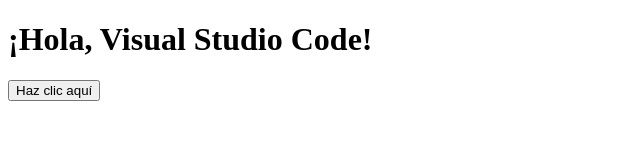
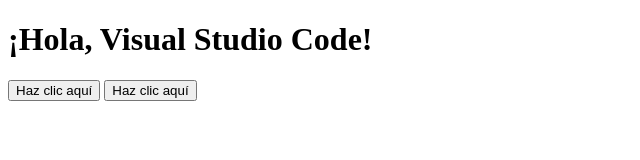
Before and after one commit to JhoanDML/PRUEBA, a plain HTML site: page index.html in a window 1280 px wide. Shown: the whole page, without its empty margins (0-640 px from the left). Drawn offline with Linux system fonts and the light colour scheme.

```diff
--- a/index.html
+++ b/index.html
@@ -8,6 +8,8 @@
 <body>
     <h1>¡Hola, Visual Studio Code!</h1>
     <button onclick="mostrarMensaje()">Haz clic aquí</button>
+    <button onclick="mostrarMensaje()">Haz clic aquí</button>
+
 
     <script src="script.js"></script>
 </body>
```
